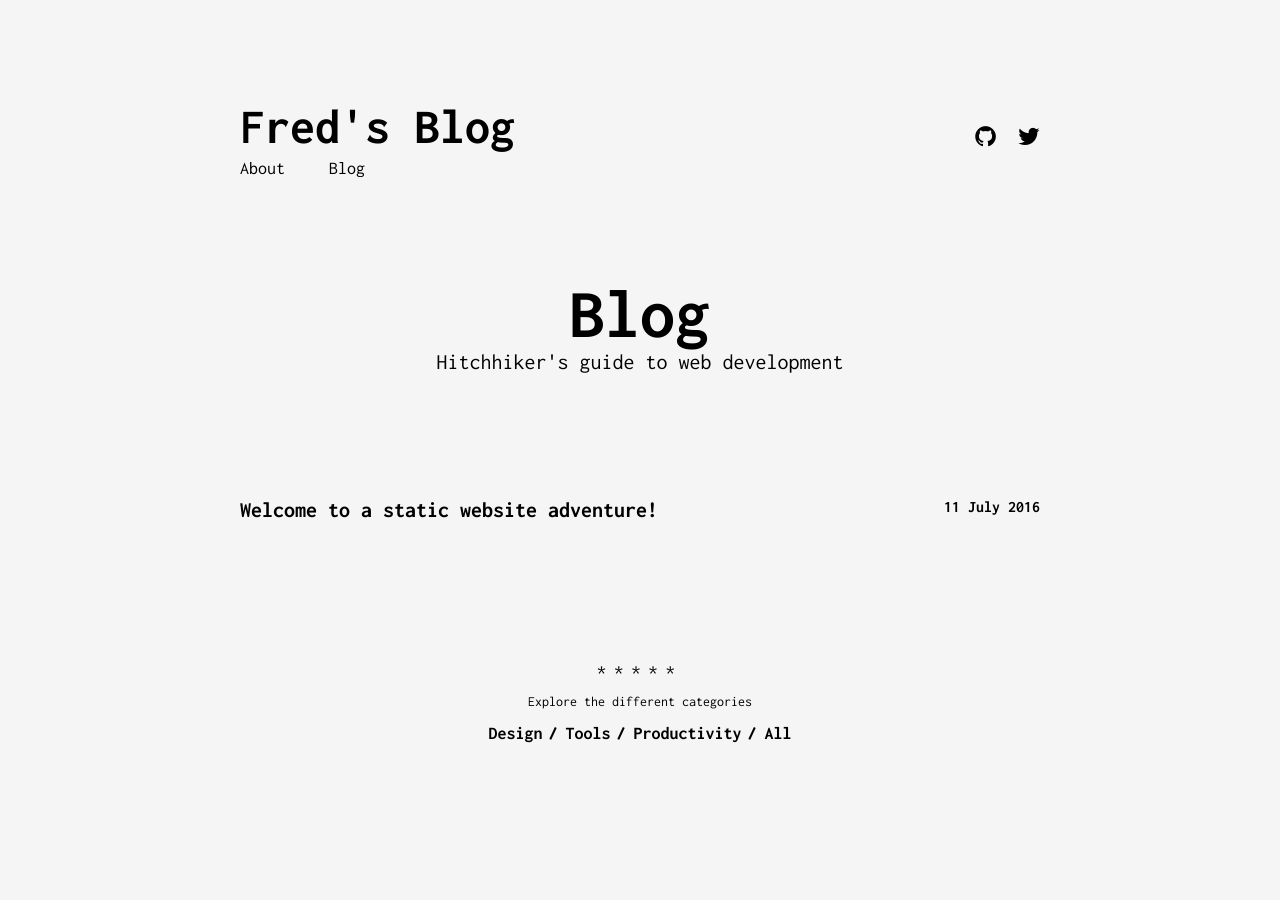
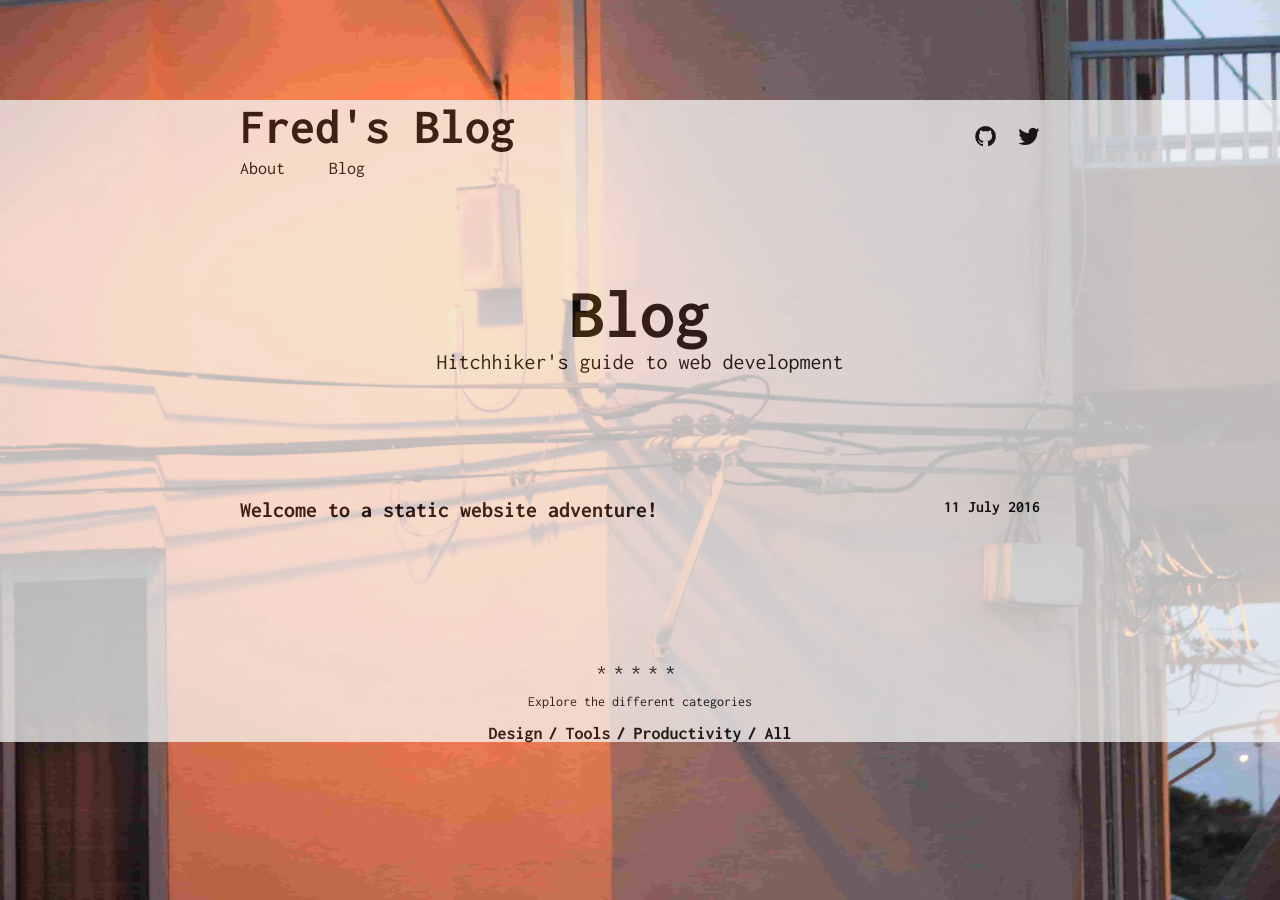
Before and after one commit to FredAGVdd/FredAGVdd.github.io, a Jekyll site: the page built from index.html, in a window 1280 px wide. Built offline with Jekyll 4.4.1, drawn with Linux system fonts in a browser that asks for light colours.

Commit message:
a bit of default styling change

```diff
--- a/_sass/_default.scss
+++ b/_sass/_default.scss
@@ -1,8 +1,23 @@
 /* =Base */
+html{
+    /* This image will be displayed fullscreen */
+    background:url('/images/IMG_4217-min.JPG') no-repeat center center;
+
+    /* Ensure the html element always takes up the full height of the browser window */
+    min-height:100%;
+
+    /* The Magic */
+    background-size:cover;
+}
+
 body {
     font-family: 'Inconsolata', ;
     color: $iron;
     background-color: $dorian;
+    /* Workaround for some mobile browsers -- background image sizing*/
+    min-height:100%;
+    opacity: 0.75;
+
 }
 
 a {
```
